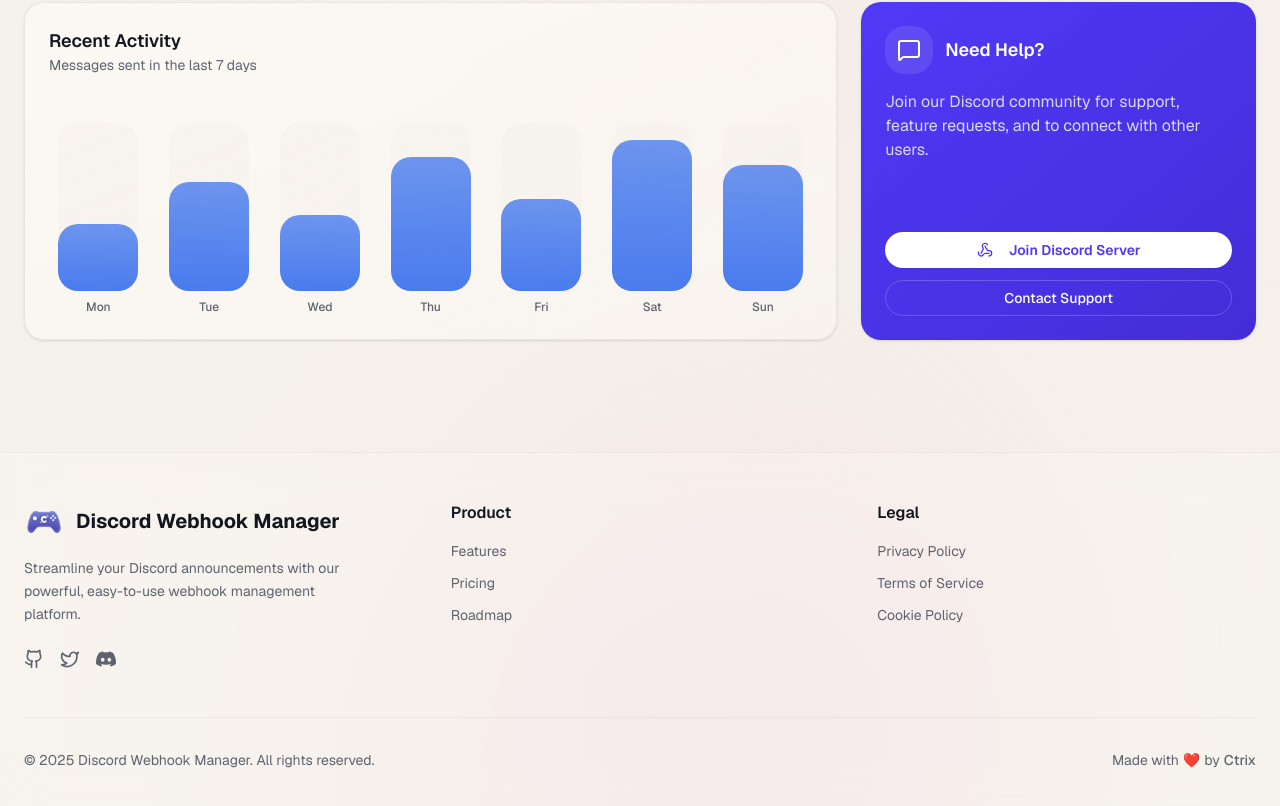
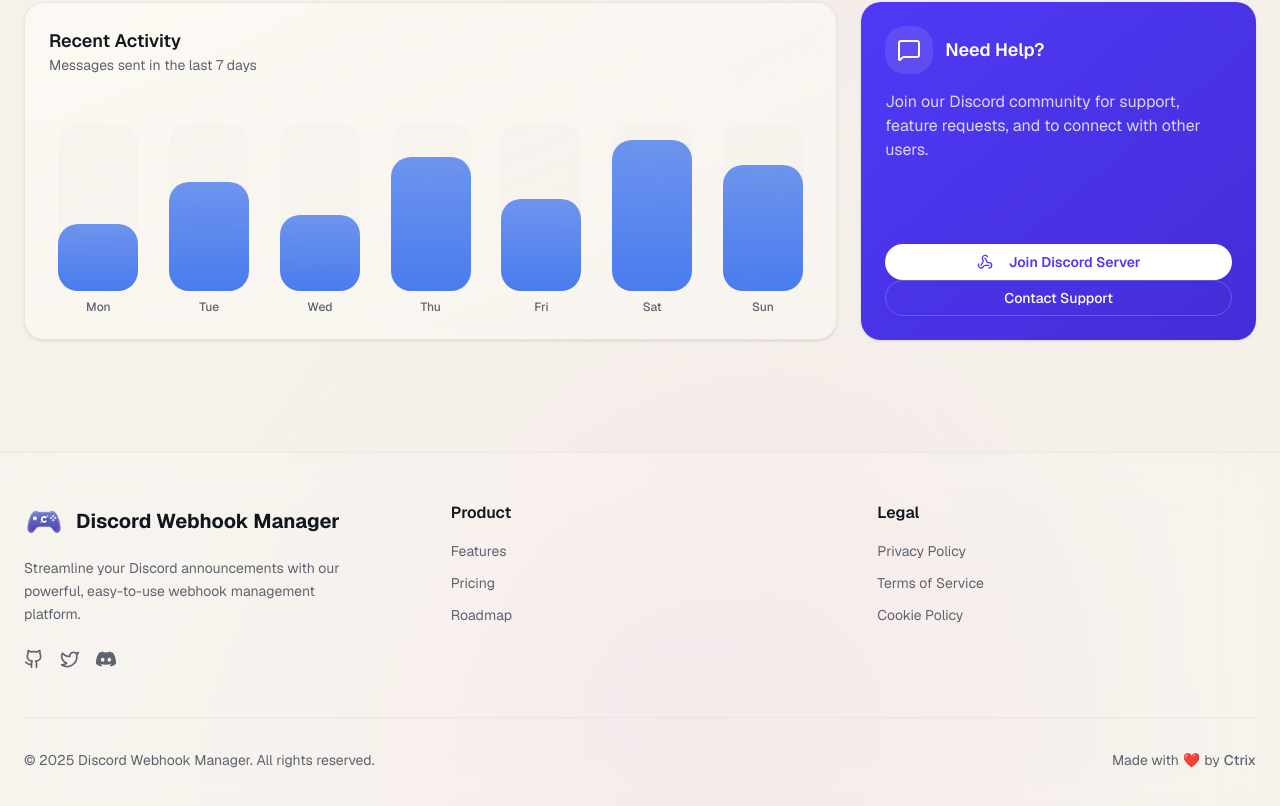
Before and after one commit to ctrixcode/discord-webhook-manager, a Next.js app in the folder apps/web/: page / in a window 1280 px wide. Shown: the part 1317-2123 px from the top of the page. Built offline with nearby package versions, Linux system fonts and the light colour scheme.

Commit message:
fix: need help and footer my profile link

```diff
--- a/apps/web/src/app/page.tsx
+++ b/apps/web/src/app/page.tsx
@@ -14,6 +14,7 @@
 } from 'lucide-react';
 import { Navigation } from '@/components/navigation';
 import { Footer } from '@/components/footer';
+import { CONTACT, SOCIAL_LINKS } from '@/lib/constants';
 
 export default function HomePage() {
   return (
@@ -286,16 +287,24 @@
             </div>
 
             <div className="space-y-3">
+              <Link
+                href={SOCIAL_LINKS.DISCORD}
+                target="_blank"
+                rel="noopener noreferrer"
+              >
                 <Button className="w-full bg-white text-indigo-600 hover:bg-white/90 rounded-xl font-semibold">
                   <Webhook className="size-4 mr-2" />
                   Join Discord Server
                 </Button>
+              </Link>
+              <a href={`mailto:${CONTACT.SUPPORT_EMAIL}`}>
                 <Button
                   variant="outline"
                   className="w-full border-white/20 hover:bg-white/10 text-white hover:text-white rounded-xl bg-transparent"
                 >
                   Contact Support
                 </Button>
+              </a>
             </div>
           </Card>
         </div>
--- a/apps/web/src/components/footer.tsx
+++ b/apps/web/src/components/footer.tsx
@@ -44,6 +44,7 @@
               <Link
                 href={SOCIAL_LINKS.GITHUB}
                 target="_blank"
+                rel="noopener noreferrer"
                 className="text-muted-foreground hover:text-foreground transition-colors"
               >
                 <Github className="size-5" />
@@ -51,6 +52,7 @@
               <Link
                 href={SOCIAL_LINKS.TWITTER}
                 target="_blank"
+                rel="noopener noreferrer"
                 className="text-muted-foreground hover:text-foreground transition-colors"
               >
                 <Twitter className="size-5" />
@@ -58,6 +60,7 @@
               <Link
                 href={SOCIAL_LINKS.DISCORD}
                 target="_blank"
+                rel="noopener noreferrer"
                 className="text-muted-foreground hover:text-foreground transition-colors"
               >
                 <DiscordIcon className="size-5" />
@@ -144,7 +147,9 @@
           <p className="text-sm text-muted-foreground flex items-center gap-1">
             Made with <span className="text-red-500">❤️</span> by{' '}
             <Link
-              href={SOCIAL_LINKS.GITHUB}
+              href={DEVELOPER.GITHUB_URL}
+              target="_blank"
+              rel="noopener noreferrer"
               className="hover:text-foreground transition-colors font-medium"
             >
               {DEVELOPER.NAME}
--- a/apps/web/src/lib/constants.ts
+++ b/apps/web/src/lib/constants.ts
@@ -8,7 +8,7 @@
 
 // Social Media Links
 export const SOCIAL_LINKS = {
-  GITHUB: 'https://github.com/ctrixcode',
+  GITHUB: 'https://github.com/ctrixcode/discord-webhook-manager',
   TWITTER: 'https://x.com/Ctrix_Dev',
   DISCORD: 'https://discord.gg/QANpvn78qh',
 } as const;
@@ -17,6 +17,7 @@
 export const DEVELOPER = {
   NAME: 'Ctrix',
   GITHUB_USERNAME: 'ctrixcode',
+  GITHUB_URL: 'https://github.com/ctrixcode',
   TWITTER_HANDLE: '@Ctrix_Dev',
 } as const;
 
```
Lines whose indentation alone changed are shown as unchanged.
